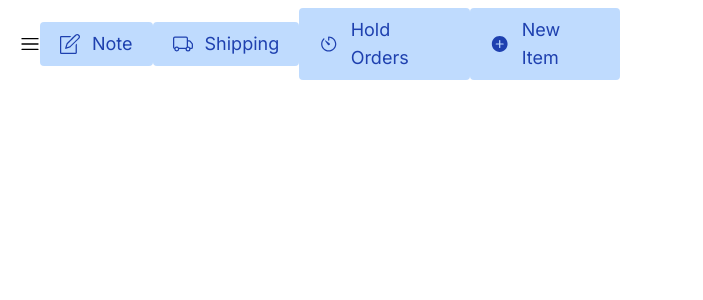
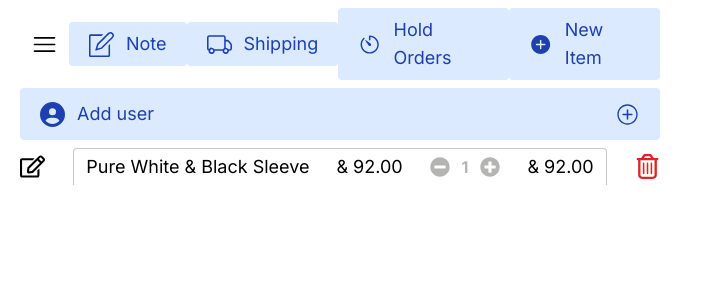
Before and after one commit to mitul88/next-pos-app, a Next.js app: page /pos in a window 1280 px wide. Shown: the top 300 px of the page, without its empty margins (0-703 px from the left). Built offline with nearby package versions, Linux system fonts and the light colour scheme.

Commit message:
pos cart added

```diff
--- a/src/components/pos/LeftSection.jsx
+++ b/src/components/pos/LeftSection.jsx
@@ -5,16 +5,33 @@ import { BsTruck } from "react-icons/bs";
 import { IoIosAddCircle } from "react-icons/io";
 import { IoIosTimer } from "react-icons/io";
 
+import { FaCircleUser } from "react-icons/fa6";
+import { IoIosAddCircleOutline } from "react-icons/io";
+import PosCart from "./PosCart";
+
+
 const LeftSection = () => {
   return (
     <div>
-        <div className='w-full px-2 py-2 lg:px-5 flex items-center justify-between'>
-            <button><RxHamburgerMenu size={20} /></button>
-            <LinkButton icon={<SlNote size={20} />} text="Note" link="https://www.facebook.com" />
-            <LinkButton icon={<BsTruck size={20}/>} text="Shipping" link="https://www.google.com" />
-            <LinkButton icon={<IoIosTimer size={20}/>} text="Hold Orders" link="https://www.google.com" />
-            <LinkButton icon={<IoIosAddCircle size={20} />} text="New Item" link="https://www.twitter.com" />
+        <div className='w-full mx-2 lg:mx-5 py-2  flex items-center justify-between'>
+            <button className="px-3"><RxHamburgerMenu size={25} /></button>
+            <LinkButton icon={<SlNote size={25} />} text="Note" link="https://www.facebook.com" />
+            <LinkButton icon={<BsTruck size={25}/>} text="Shipping" link="https://www.google.com" />
+            <LinkButton icon={<IoIosTimer size={25}/>} text="Hold Orders" link="https://www.google.com" />
+            <LinkButton icon={<IoIosAddCircle size={25} />} text="New Item" link="https://www.twitter.com" />
         </div>
+
+        <div className="pb-2">
+            <button className="flex items-center justify-between w-full mx-2 lg:mx-5 py-3 px-2 md:px-5 bg-blue-100 text-blue-800 text-bold text-md lg:text-lg rounded">
+                <div className="flex items-center">
+                    <FaCircleUser size={25}className="mr-3"/>
+                    Add user
+                </div>
+                <IoIosAddCircleOutline size={25}/>
+            </button>
+        </div>
+
+        <PosCart />
     </div>
   )
 }
--- a/src/components/pos/LinkButton.jsx
+++ b/src/components/pos/LinkButton.jsx
@@ -3,7 +3,7 @@ import React from 'react'
 
 const LinkButton = ({icon, text, link}) => {
   return (
-    <Link href={link && link || "/"} className='py-2 px-2 md:px-5 flex items-center justify-between w-fit bg-blue-200 text-blue-800 text-bold text-md lg:text-lg rounded'>
+    <Link href={link && link || "/"} className='py-2 px-2 md:px-5 flex items-center justify-between w-fit bg-blue-100 text-blue-800 text-bold text-md lg:text-lg rounded'>
         {icon && icon}
         <span className='ml-2 lg:ml-3'>{text && text || "Link button"}</span>
     </Link>
--- /dev/null
+++ b/src/components/pos/PosCart.jsx
@@ -0,0 +1,37 @@
+import { FaRegEdit } from "react-icons/fa";
+import { FaRegTrashCan } from "react-icons/fa6";
+import { FaMinusCircle } from "react-icons/fa";
+import { FaPlusCircle } from "react-icons/fa";
+
+const PosCart = () => {
+  return (
+    <div className="w-full mx-2 lg:mx-5">
+            <div className="flex items-center justify-between">
+                <div className="basis-1/12">
+                    <FaRegEdit size={25}/>
+                </div>
+                <div className="basis-10/12 px-3 py-1 flex items-center justify-between border-t border-l border-r border-t-[#C7C8CC] border-l-[#C7C8CC] border-r-[#C7C8CC] rounded-t flex items-center w-max">
+                    <div>
+                        <span className="text-md lg:text-lg">Pure White & Black Sleeve</span>
+                    </div>
+                    <div>
+                        <span className="text-md lg:text-lg">& 92.00</span>
+                    </div>
+                    <div className="flex items-center text-[#B4B4B3]">
+                        <button><FaMinusCircle size={20}/></button>
+                        <span className="font-bold mx-3">1</span>
+                        <button><FaPlusCircle size={20}/></button>
+                    </div>
+                    <div>
+                        <span className="text-md lg:text-lg">& 92.00</span>
+                    </div>
+                </div>
+                <div className="basis-1/12 flex justify-end">
+                    <FaRegTrashCan size={25} className="text-red-600"/>
+                </div>
+            </div>
+        </div>
+  )
+}
+
+export default PosCart
```
